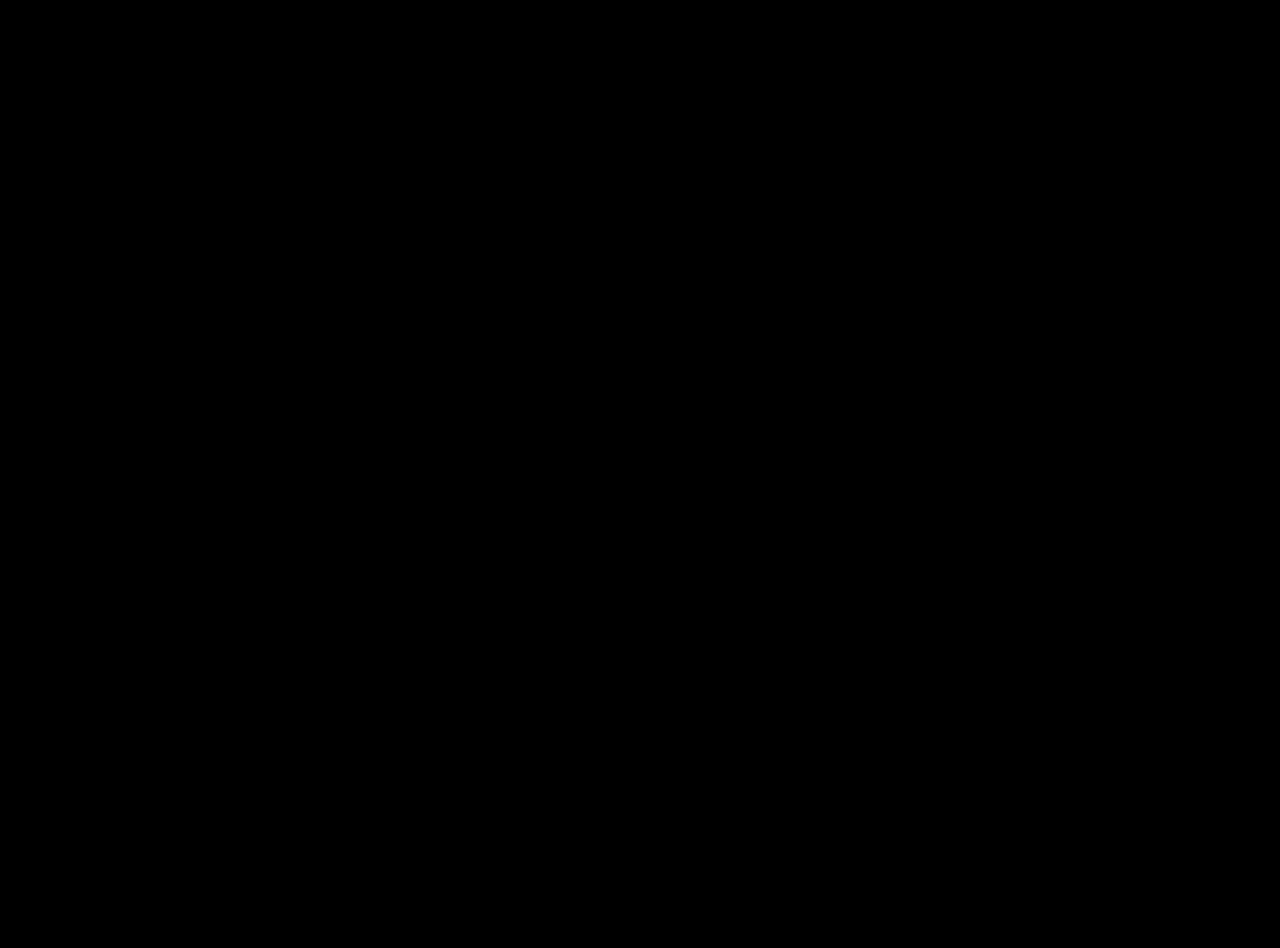
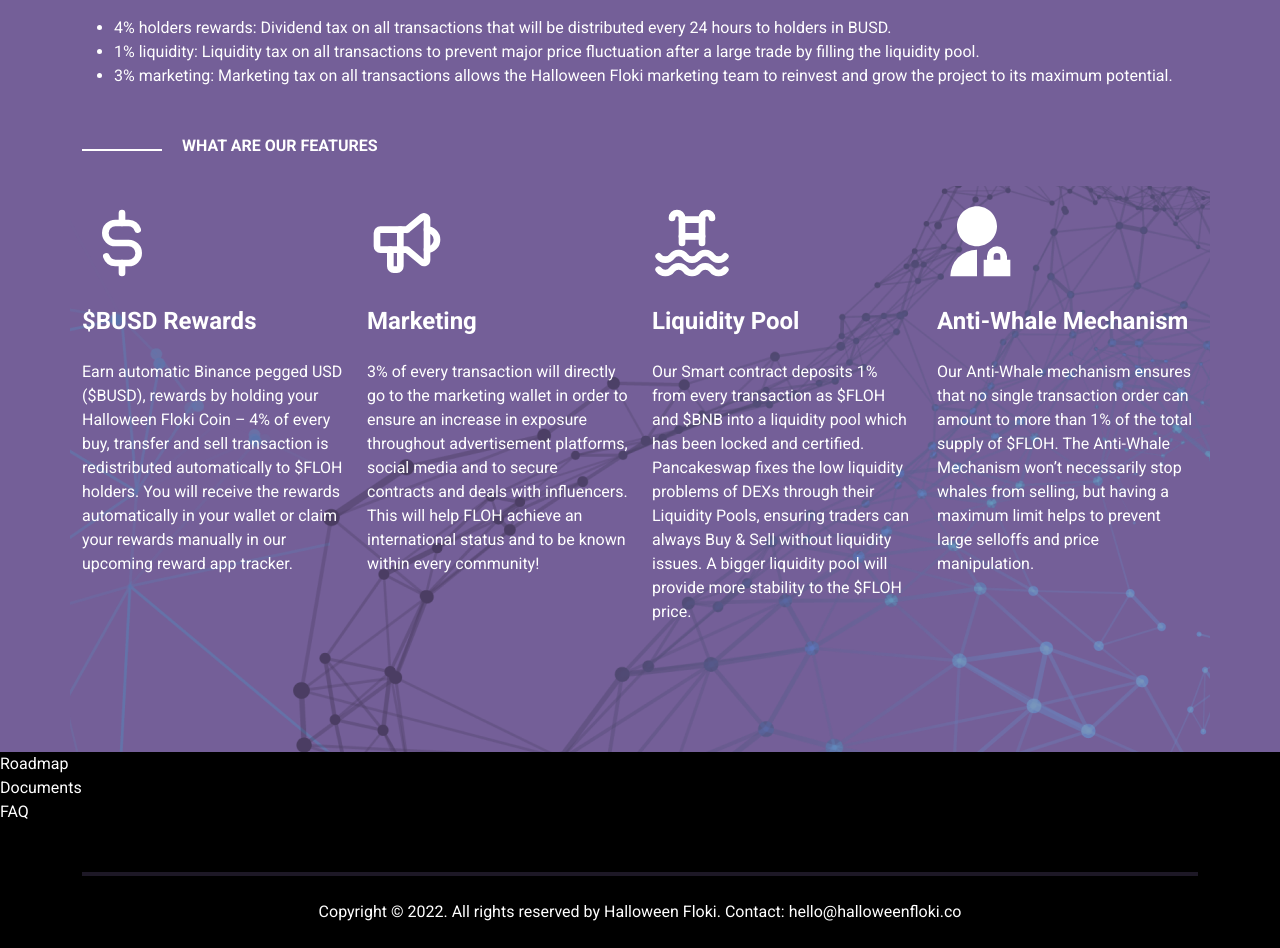
Before and after one commit to Saqib-Aziz33/halloweenfloki-saqib, a React (Create React App) app: page / in a window 1280 px wide. Shown: the part 1920-2868 px from the top of the page. Before the commit the page ends 1737 px from the top, so only its background shows below. Built offline with nearby package versions, Linux system fonts and the light colour scheme.

Commit message:
tokenomics section

```diff
--- a/src/app.scss
+++ b/src/app.scss
@@ -74,6 +74,24 @@ body{
         @include socialBtns();
     }
 }
+.tokenomics{
+    h2, h4, h6{
+        font-weight: 700;
+    }
+    background-color: $clr-secondary;
+    .container{
+        background-image: url('./media/bg-banner.png');
+        background-position: bottom;
+        background-repeat: no-repeat;
+    }
+    .columns{
+        border-radius: 20px;
+        transition: all 0.3s ease;
+        &:hover{
+            background-color: #F2702240;
+        }
+    }
+}
 footer{
     hr{
         border-color: $clr-secondary;
--- /dev/null
+++ b/src/components/elements/Documents.jsx
@@ -0,0 +1,6 @@
+function Documents() {
+  return (
+    <div>Documents</div>
+  )
+}
+export default Documents
--- /dev/null
+++ b/src/components/elements/FAQ.jsx
@@ -0,0 +1,6 @@
+function FAQ() {
+  return (
+    <div>FAQ</div>
+  )
+}
+export default FAQ
--- /dev/null
+++ b/src/components/elements/Roadmap.jsx
@@ -0,0 +1,6 @@
+function Roadmap() {
+  return (
+    <div>Roadmap</div>
+  )
+}
+export default Roadmap
--- /dev/null
+++ b/src/components/elements/Tokenomics.jsx
@@ -0,0 +1,48 @@
+import Bar from "../utils/Bar"
+import {TbCurrencyDollar, TbSpeakerphone, TbPool} from 'react-icons/tb'
+import {RiAdminFill} from "react-icons/ri"
+
+function Tokenomics() {
+  return (
+    <div className="tokenomics px-2 px-sm-0" id="tokenomics">
+      <div className="container py-5">
+        <section>
+          <h6><Bar /> WHAT IS OUR TOKENOMICS</h6>
+          <p className="mt-3 mb-4">At Halloween Floki, we are designing a project based on definitive market rules and fundamental economic principles. Halloween Floki reconciles a high-performance protocol with integral price stability features.</p>
+          <p className="my-5">Total Sudopply: 1 000 000 000 000 FLOH</p>
+          <p className="my-5">8% Buy and Sell Tax:</p>
+
+          <ul className="my-5">
+            <li>4% holders rewards: Dividend tax on all transactions that will be distributed every 24 hours to holders in BUSD.</li>
+            <li>1% liquidity: Liquidity tax on all transactions to prevent major price fluctuation after a large trade by filling the liquidity pool.</li>
+            <li>3% marketing: Marketing tax on all transactions allows the Halloween Floki marketing team to reinvest and grow the project to its maximum potential.</li>
+          </ul>
+        </section>
+        <h6><Bar /> WHAT ARE OUR FEATURES</h6>
+        <div className="row my-5">
+          <div className="col-md-6 col-lg-3 mb-3 columns">
+            <TbCurrencyDollar size={80} />
+            <h4 className="my-4">$BUSD Rewards</h4>
+            <p className="fw-normal">Earn automatic Binance pegged USD ($BUSD), rewards by holding your Halloween Floki Coin – 4% of every buy, transfer and sell transaction is redistributed automatically to $FLOH holders. You will receive the rewards automatically in your wallet or claim your rewards manually in our upcoming reward app tracker.</p>
+          </div>
+          <div className="col-md-6 col-lg-3 mb-3 columns">
+            <TbSpeakerphone size={80} />
+            <h4 className="my-4">Marketing</h4>
+            <p className="fw-normal">3% of every transaction will directly go to the marketing wallet in order to ensure an increase in exposure throughout advertisement platforms, social media and to secure contracts and deals with influencers. This will help FLOH achieve an international status and to be known within every community!</p>
+          </div>
+          <div className="col-md-6 col-lg-3 mb-3 columns">
+            <TbPool size={80} />
+            <h4 className="my-4">Liquidity Pool</h4>
+            <p className="fw-normal">Our Smart contract deposits 1% from every transaction as $FLOH and $BNB into a liquidity pool which has been locked and certified. Pancakeswap fixes the low liquidity problems of DEXs through their Liquidity Pools, ensuring traders can always Buy & Sell without liquidity issues. A bigger liquidity pool will provide more stability to the $FLOH price.</p>
+          </div>
+          <div className="col-md-6 col-lg-3 mb-3 columns">
+            <RiAdminFill size={80} />
+            <h4 className="my-4">Anti-Whale Mechanism</h4>
+            <p className="fw-normal">Our Anti-Whale mechanism ensures that no single transaction order can amount to more than 1% of the total supply of $FLOH. The Anti-Whale Mechanism won’t necessarily stop whales from selling, but having a maximum limit helps to prevent large selloffs and price manipulation.</p>
+          </div>
+        </div>
+      </div>
+    </div>
+  )
+}
+export default Tokenomics
--- a/src/pages/Home.jsx
+++ b/src/pages/Home.jsx
@@ -1,12 +1,20 @@
 // componenets
 import Hero from "../components/elements/Hero";
 import About from "../components/elements/About";
+import Tokenomics from "../components/elements/Tokenomics";
+import Roadmap from "../components/elements/Roadmap"
+import Documents from "../components/elements/Documents"
+import FAQ from "../components/elements/FAQ"
 
 function Home() {
   return (
     <>
       <Hero />
       <About />
+      <Tokenomics />
+      <Roadmap />
+      <Documents />
+      <FAQ />
     </>
   );
 }
```
